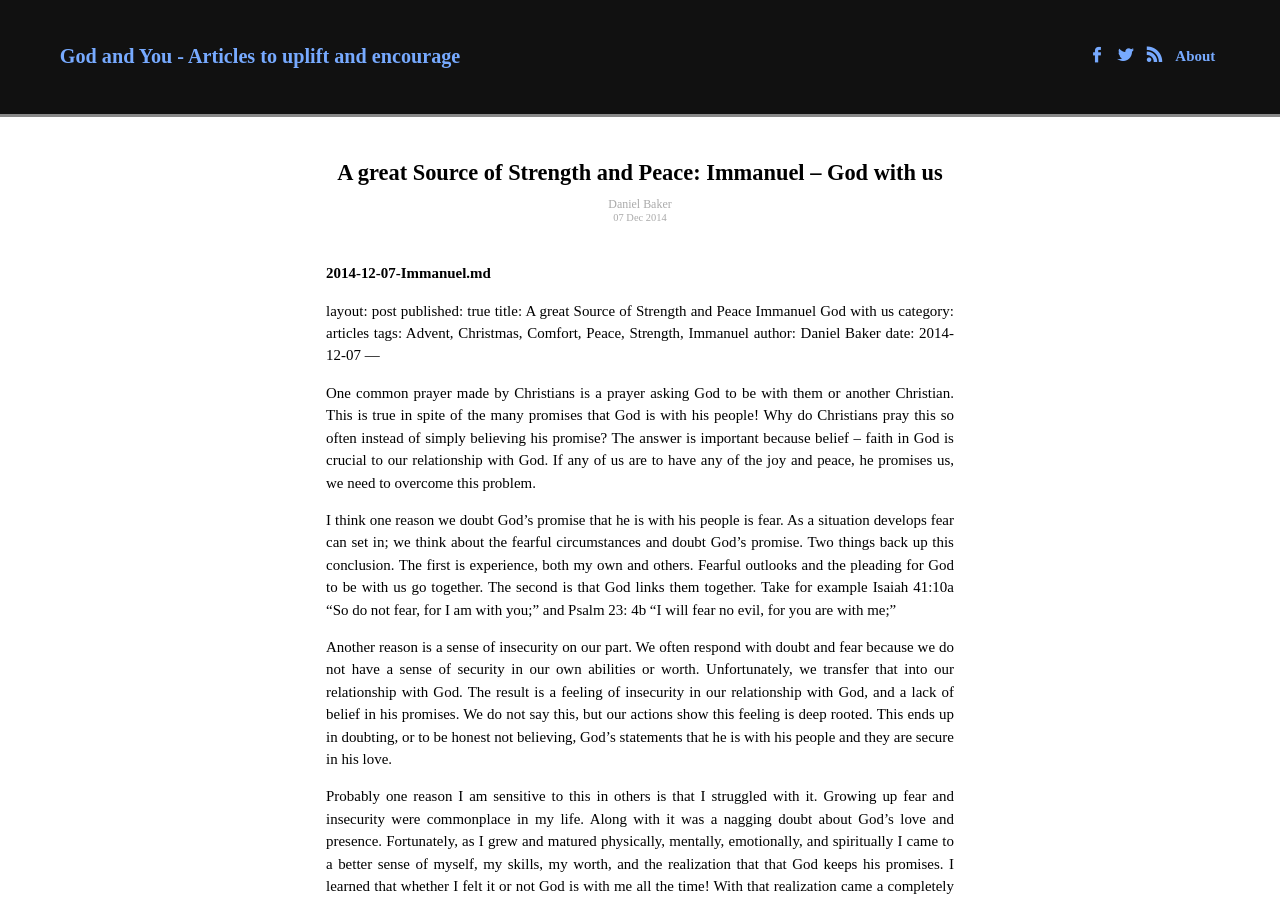
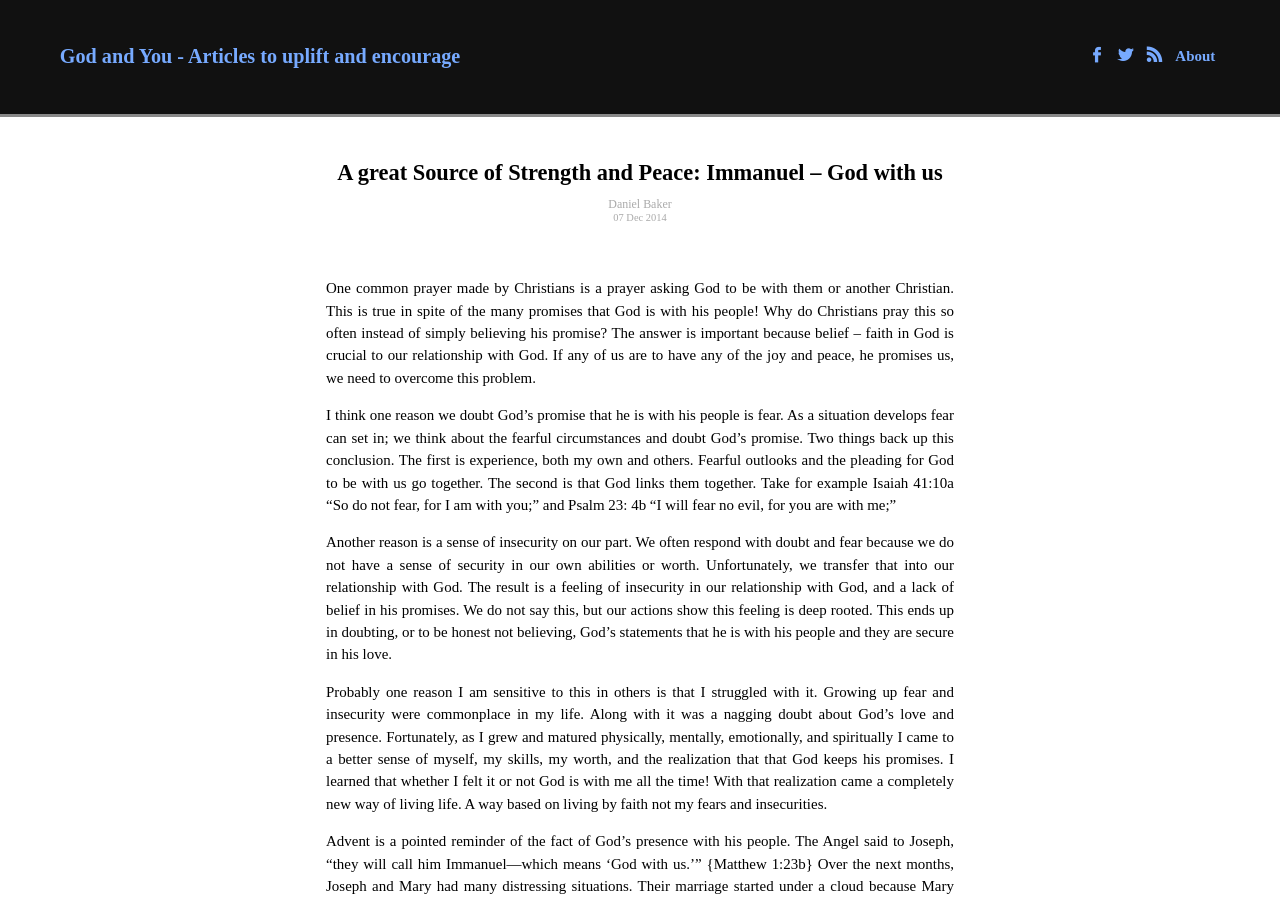
Before and after one commit to dbb1292/dbb1292.github.io, a Jekyll site: the page built from _posts/2014-12-07-Immanuel.md, in a window 1280 px wide and 900 px high. Built offline with Jekyll 4.4.1, drawn with Linux system fonts in a browser that asks for light colours; some web fonts are replaced; Markdown is read by kramdown in place of the engine named in the settings; comment, search, counter and statistics services are not loaded.

Commit message:
Update 2014-12-07-Immanuel.md

```diff
--- a/_posts/2014-12-07-Immanuel.md
+++ b/_posts/2014-12-07-Immanuel.md
@@ -2,15 +2,6 @@
 layout: post
 published: true
 title: "A great Source of Strength and Peace: Immanuel – God with us"
-category: articles
-author: Daniel Baker
----
-
-2014-12-07-Immanuel.md
----
-layout: post
-published: true
-title:  A great Source of Strength and Peace Immanuel God with us
 category: articles
 tags: Advent, Christmas, Comfort, Peace, Strength, Immanuel
 author: Daniel Baker
```
